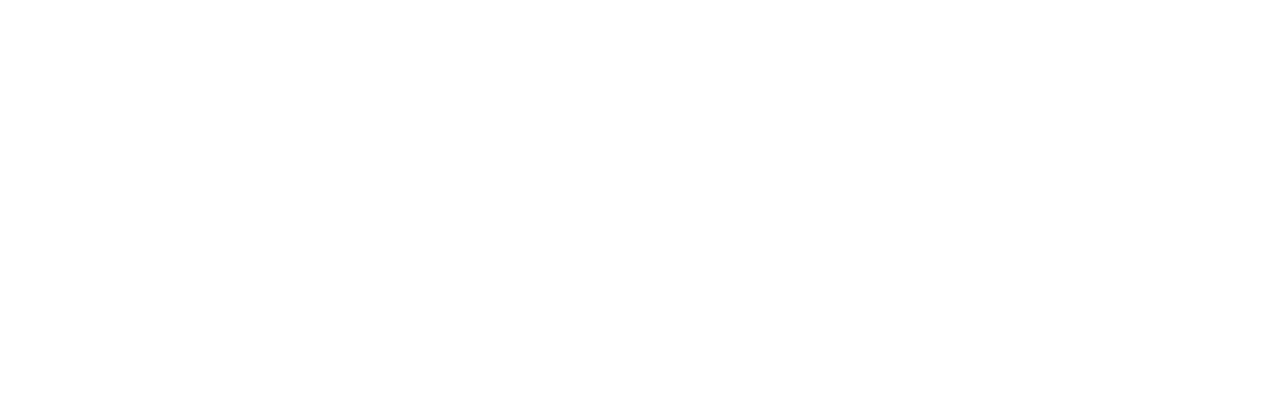
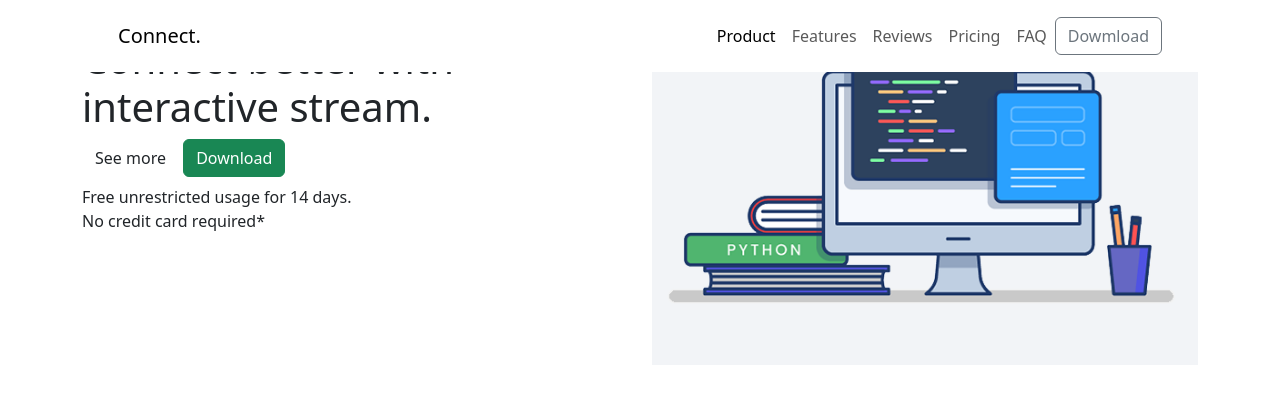
Before and after one commit to RJRbola/RJR_sayt, a plain HTML site: page index.html in a window 1280 px wide. Drawn offline with nearby package versions, Linux system fonts and the light colour scheme.

Commit message:
loyihaning 2-versiyasi | navigation menu va home qismi tayyor bo'ldi

```diff
--- a/index.html
+++ b/index.html
@@ -1,11 +1,71 @@
 <!DOCTYPE html>
 <html lang="en">
-<head>
-    <meta charset="UTF-8">
-    <meta name="viewport" content="width=device-width, initial-scale=1.0">
-    <title>Document</title>
-</head>
-<body>
+  <head>
+    <!--Kerakli meta teglar-->
+    <meta charset="utf-8">
+    <meta name="viewport" content="width=device-width, initial-scale=1">
+    <title>Sayt 1</title>
 
-</body>
+    <!--Bootstrap CSS-->
+    <link href="https://cdn.jsdelivr.net/npm/bootstrap@5.3.2/dist/css/bootstrap.min.css" rel="stylesheet" integrity="sha384-T3c6CoIi6uLrA9TneNEoa7RxnatzjcDSCmG1MXxSR1GAsXEV/Dwwykc2MPK8M2HN" crossorigin="anonymous">
+    <link rel="preconnect" href="https://fonts.googleapis.com">
+    <link rel="preconnect" href="https://fonts.gstatic.com" crossorigin>
+    <link href="https://fonts.googleapis.com/css2?family=Montserrat:ital,wght@0,100;0,200;0,300;0,400;0,500;0,600;0,700;0,800;0,900;1,100;1,200;1,300;1,400;1,500;1,600;1,700;1,800;1,900&display=swap" rel="stylesheet">
+    <link rel="stylesheet" href="style.css">
+  </head>
+  <body>
+    <!--Navigation menu-->
+    <nav class="navbar navbar-expand-md navbar-light bg-white fixed-top">
+      <div class="container px-5 py-2">
+        <a class="navbar-brand" href="#">Connect.</a>
+        <button class="navbar-toggler" type="button" data-bs-toggle="collapse" data-bs-target="#navbarSupportedContent" aria-controls="navbarSupportedContent" aria-expanded="false" aria-label="Toggle navigation">
+          <span class="navbar-toggler-icon"></span>
+        </button>
+        <div class="collapse navbar-collapse flex-grow-0" id="navbarSupportedContent">
+          <ul class="navbar-nav me-auto mb-2 mb-lg-0">
+            <li class="nav-item">
+              <a class="nav-link active" aria-current="page" href="#">Product</a>
+            </li>
+            <li class="nav-item">
+              <a class="nav-link" href="#">Features</a>
+            </li>
+            <li class="nav-item ">
+              <a class="nav-link">Reviews</a>
+            </li>
+            <li class="nav-item">
+              <a class="nav-link" href="#">Pricing</a>
+            </li>
+            <li class="nav-item">
+              <a class="nav-link" href="#">FAQ</a>
+            </li>
+          </ul>
+          <form class="d-flex" role="search">
+            <button class="btn btn-outline-secondary" type="submit">Dowmload</button>
+          </form>
+        </div>
+      </div>
+    </nav>
+    <!-- /Navigation menu -->
+
+    <!-- Home -->
+    <section class="home bg-primary-custom ">
+      <div class="container">
+        <div class="row flex-column-reverse flex-md-row text-center text-md-start">
+          <div class="col-12 col-md-6">
+            <h6 class="text-grey-custom  mb-3 ">Launch your product</h6>
+            <h1 class="text-dark-custom">Connect better with interactive stream.</h1>
+            <button type="button" class="btn btn-blue-custom">See more</button>
+            <button type="button" class="btn btn-success">Download</button>
+            <p class="text-light-grey-custom  mb-0 mt-2">Free unrestricted usage for 14 days.</p>
+            <p class="text-light-grey-custom ">No credit card required* </p>
+          </div>
+          <div class="col-12 col-md-6">
+            <img src="img/1.png" alt="Main image" class="img-fluid">
+          </div>
+        </div>
+      </div>
+    </section>
+    <!-- /Home -->
+    <script src="https://cdn.jsdelivr.net/npm/bootstrap@5.3.2/dist/js/bootstrap.bundle.min.js" integrity="sha384-C6RzsynM9kWDrMNeT87bh95OGNyZPhcTNXj1NW7RuBCsyN/o0jlpcV8Qyq46cDfL" crossorigin="anonymous"></script>
+  </body>
 </html>
```
